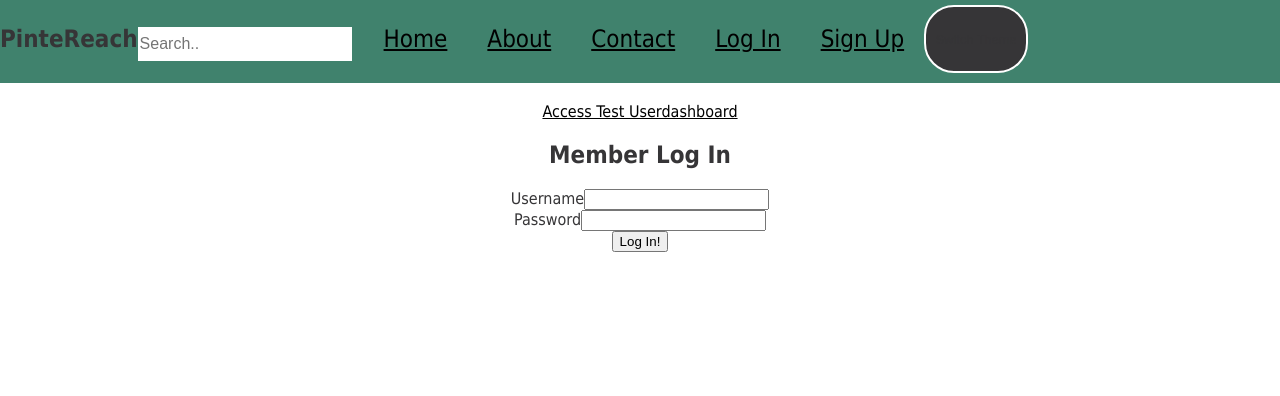
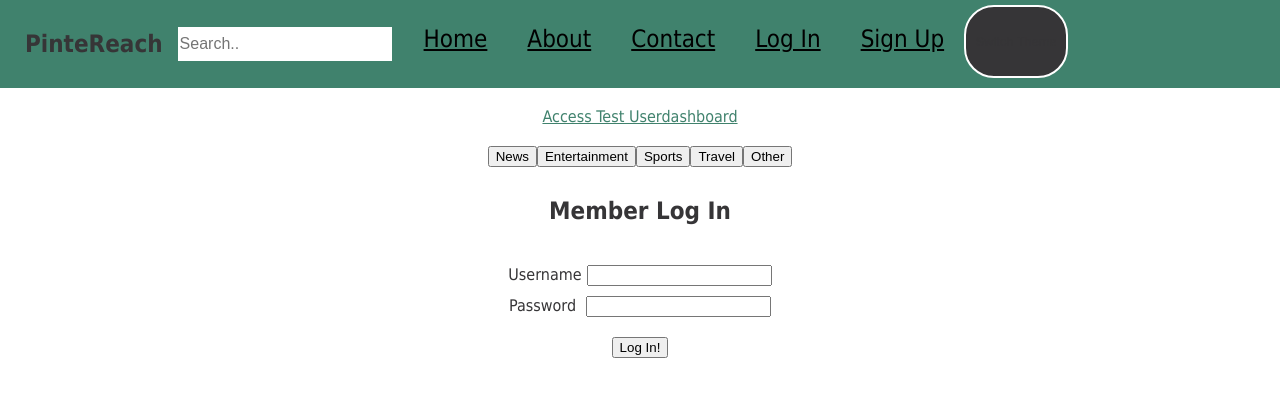
Before and after one commit to Pinterest2-0/frontend, a React (Create React App) app in the folder frontend2-3/: page /login in a window 1280 px wide. Shown: the top 396 px of the page. Built offline with nearby package versions, Linux system fonts and the light colour scheme.

Commit message:
updated styles and ui improvements

```diff
--- a/frontend2-3/src/App.css
+++ b/frontend2-3/src/App.css
@@ -11,10 +11,6 @@
   .App-logo {
     animation: App-logo-spin infinite 20s linear;
   }
-}
-
-/* cat image*/
-.App img{padding-top: 15px
 }
 
 
@@ -45,6 +41,7 @@ padding-bottom: 10px;
   font-size: 1rem;
   height: 30px;
   width: 210px;
+  margin-left:5px;
 }
 
 
@@ -72,29 +69,68 @@ padding-bottom: 10px;
   }
 }
 
-
+.dashboardLink{
+color:#40826D;
+}
 a {
   color: black;
 }
 button:hover{
-  background-color: deepskyblue;
+  background-color: rgb(2, 111, 148);
 }
+
+
 .CardContainer{
   margin-top: 0;
   border-bottom: 1px solid black;
 }
 .CardContainer:hover{
-background-color: #bcbcbe;
+background-color: #bcbcbeee;
 }
 
+
+
+.title{
+  margin-top: 25px;
+  padding-right:10px;
+  padding-left:25px;
+}
+
+
 #dashboardTitle{
-  text-align: left;
+  text-align: middle;
   border-bottom: 1px solid black;
   margin-bottom: 0;
 }
-.title{
-  margin-top: 0;
-}
+
 .Modal{
   z-index: 1000;
 }
+
+
+.categories{
+  padding-top:20px;
+  padding-bottom:10px;
+}
+
+/*READMORE*/
+.read{
+  color:#40826D;
+}
+
+.signupinputs{padding-bottom:20px;
+padding-top:10px;
+}
+
+.signupbutton{margin-top:10px;}
+
+
+.logininputs{
+  padding-top:20px;
+  padding-bottom:20px
+}
+.usernameinput{margin-bottom:10px;
+margin-left:5px;}
+.passwordinput{
+  margin-left: 10px;
+}
--- a/frontend2-3/src/App.js
+++ b/frontend2-3/src/App.js
@@ -14,7 +14,7 @@ import Toggle from './Components/Toggler';
 import {Route, Link, Switch } from 'react-router-dom';
 import './App.css';
 import Dashboard from './Components/Dashboard';
-
+import CategoryList from './Components/CategoryList';
 
 function App() {
 
@@ -30,7 +30,7 @@ function App() {
     <div className="App">
 
       <nav className="NAVBAR">
-        <h1>PinteReach</h1>
+        <h1 className='title'>PinteReach</h1>
           {/*JULIAN */}
           {/*Search Bar */}
           <input type="text" placeholder="Search.."/>
@@ -41,13 +41,16 @@ function App() {
 
           {/*STEPH */}
           <Link to='/login'>Log In</Link>
-          <Link to='/signup'>Sign Up</Link>   <Toggle theme={theme} toggleTheme={themeToggler} />
+          <Link to='/signup'>Sign Up</Link>
+
+          <Toggle theme={theme} toggleTheme={themeToggler} />
+
       </nav>
-      {/* <img src='https://kittentoob.com/wp-content/uploads/2016/10/Scottish-Fold-1.jpg' alt=''/> */}
+
       <br/>
-<div className='ACCESS_STYLE'>
-      <Link to='/userdashboard'>Access Test Userdashboard</Link>
-</div>
+
+      <Link className='dashboardLink' to='/userdashboard'>Access Test Userdashboard</Link>
+  <CategoryList/>
     <Switch>
       <Route exact path='/login'>
         <LoginForm />
--- a/frontend2-3/src/Components/ArticleCard.js
+++ b/frontend2-3/src/Components/ArticleCard.js
@@ -18,8 +18,8 @@ border-radius: 3px;
 `
 
 const Card = styled.div`
-margin-left: 300px;
-margin-right: 300px;
+margin-left: 150px;
+margin-right: 150px;
 }
 `
 
@@ -43,7 +43,7 @@ push('/update')
             {/* <img src={avatar} alt="" /> */}
                     <p className='title'>Title: {title}</p>
                     <p>Category: {category}</p>
-                    <a href={link}>Read More</a>
+                    <a className='read' href={link}>Read More</a>
                     <p>Summary: {description}</p>
                     <div>
                     <Button className="primarybtn" primary onClick={handleModal}>{/*<MdEdit/>*/} Edit</Button>
--- a/frontend2-3/src/Components/LoginForm.js
+++ b/frontend2-3/src/Components/LoginForm.js
@@ -27,6 +27,7 @@ export default function LoginForm() {
             axios
             .post('https://pintereachunit4.herokuapp.com/api/auth/login', member)
             .then(response => {
+            localStorage.setItem('token', response.data.token);
                 setCurrentMember([...currentMember, member]);
             })
             .catch(error => {
@@ -69,7 +70,7 @@ export default function LoginForm() {
     return (
         <form onSubmit={submit}>
             <h2> Member Log In</h2>
-
+<div className='logininputs'>
             <div className='loginErrors'>
                 <div>{loginErrors.username}</div>
                 <div>{loginErrors.password}</div>
@@ -77,16 +78,16 @@ export default function LoginForm() {
 
             <label>
                 Username
-                <input name='username' type='text' value={login.username} onChange={changes} />
+                <input className='usernameinput' name='username' type='text' value={login.username} onChange={changes} />
             </label>
             <br/>
 
             <label>
                 Password
-                <input name='password' type='password' value={login.password} onChange={changes} />
+                <input className='passwordinput'name='password' type='password' value={login.password} onChange={changes} />
             </label>
             <br/>
-
+</div>
             <button type='submit'>Log In!</button>
 
         </form>
--- a/frontend2-3/src/Components/SignUpForm.js
+++ b/frontend2-3/src/Components/SignUpForm.js
@@ -91,7 +91,7 @@ export default function SignUpForm() {
         <form onSubmit={submit}>
             <h2>Register</h2>
             <p>Create your account! It is free for the first month!</p>
-
+<div className='signupinputs'>
             <div className='signUpErrors'>
                 <div>{signUpErrors.firstname}</div>
                 <div>{signUpErrors.lastname}</div>
@@ -125,14 +125,14 @@ export default function SignUpForm() {
                 <input name='passwordconfirm' type='password' value={signUp.passwordconfirm} placeholder='Confirm your password' onChange={changes}/>
             </label>
             <br/>
-
+</div>
             <label>
                 I accept the Terms of Use and Privacy Policy.
                 <input name='terms' type='checkbox' onChange={changes}/>
             </label>
             <br/>
 
-            <button type='submit' disabled={disabled} >Register!</button>
+            <button className='signupbutton' type='submit' disabled={disabled} >Register!</button>
         </form>
     )
 }
```
